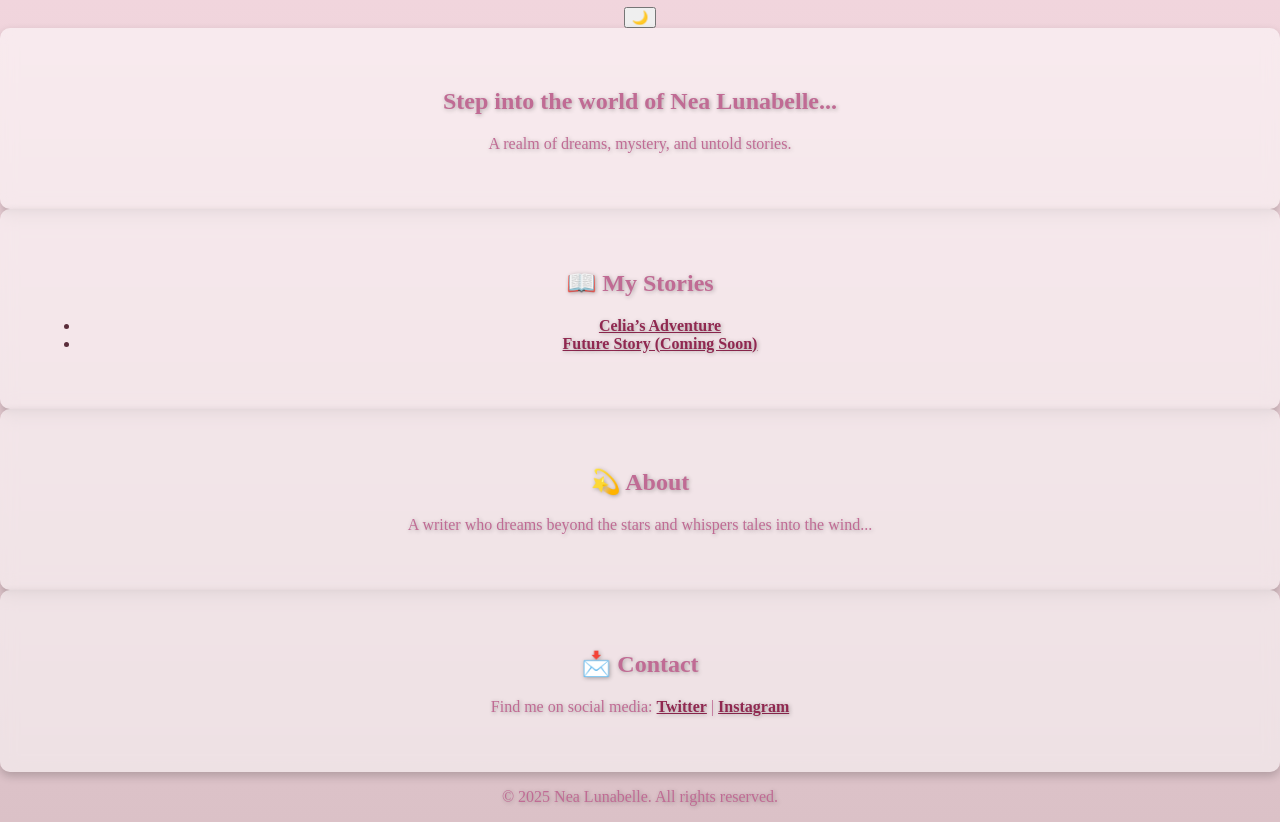
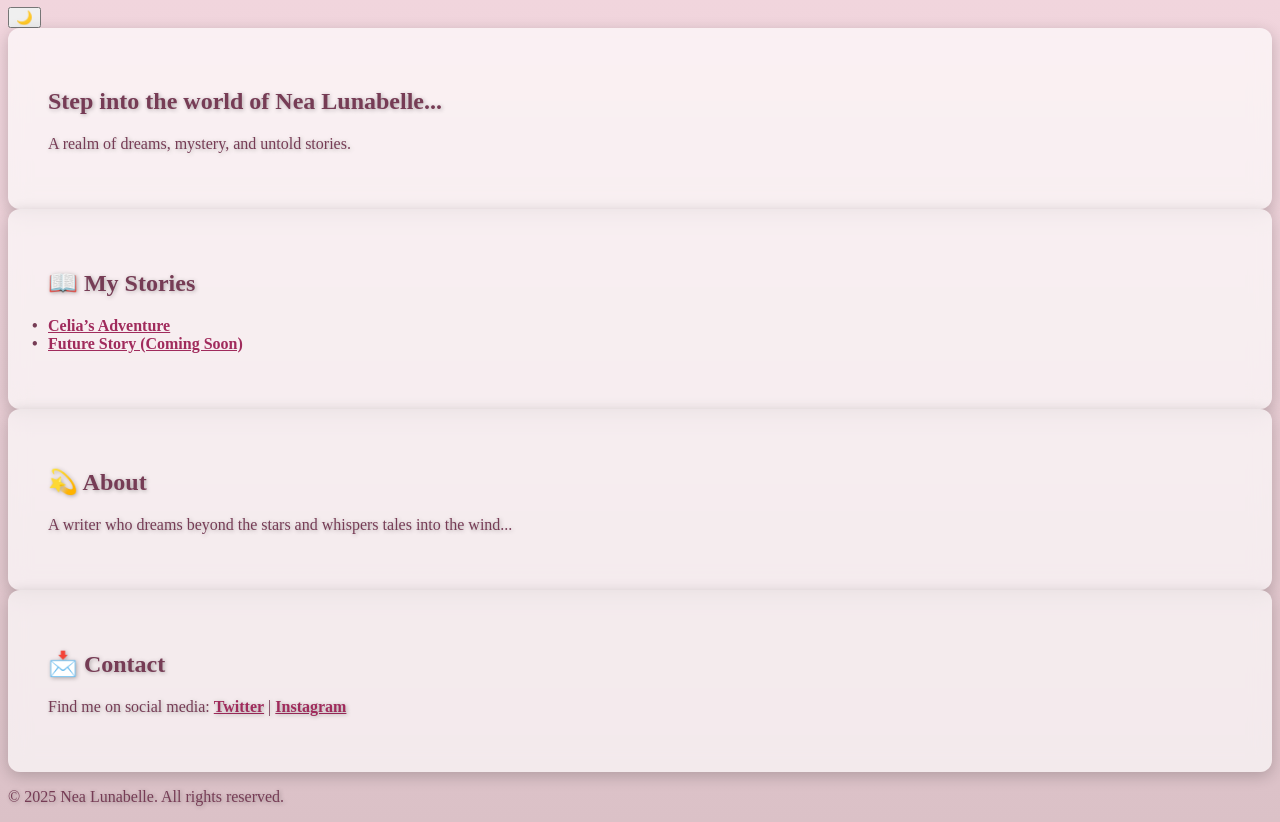
Before and after one commit to nesiac11/nesiac11.github.io, a plain HTML site: page index.html in a window 1280 px wide. Shown: the part 73-895 px from the top of the page. Drawn offline with Linux system fonts and the light colour scheme; a script that the page names is missing.

Commit message:
Update styles.css

```diff
--- a/styles.css
+++ b/styles.css
@@ -1,12 +1,3 @@
-/* 🌙 General Styles */
-body {
-    font-family: 'Cormorant Garamond', serif;
-    margin: 0;
-    padding: 0;
-    text-align: center;
-    transition: background 0.5s, color 0.5s;
-}
-
 /* 🌸 Light Mode Background */
 body {
     background: linear-gradient(to bottom, #f3d7df, #dbc1c7);
@@ -19,29 +10,29 @@ body.dark-mode {
     color: #e0d6eb;
 }
 
-/* 🏷️ Text Improvements */
-h1, h2, p, a {
-    color: #c06b94; /* Darker dusty pink */
+/* 🏷️ Header & Text */
+h1, h2, p {
+    color: #763c55; /* Darker dusty pink for better contrast */
     text-shadow: 1px 1px 4px rgba(0, 0, 0, 0.3);
 }
 
-/* 📜 Section Background (for better contrast) */
+/* 📜 Section Background */
 section {
-    background: rgba(255, 255, 255, 0.5); /* Less transparent */
-    border-radius: 10px;
-    backdrop-filter: blur(8px);
+    background: rgba(255, 255, 255, 0.65); /* Slightly darker */
+    border-radius: 12px;
+    backdrop-filter: blur(10px);
     padding: 40px;
-    box-shadow: 0 4px 10px rgba(0, 0, 0, 0.2);
+    box-shadow: 0 4px 15px rgba(0, 0, 0, 0.2);
 }
 
 /* Dark Mode Section */
 body.dark-mode section {
-    background: rgba(255, 255, 255, 0.1);
+    background: rgba(255, 255, 255, 0.15);
 }
 
 /* 📖 Story Links */
 a {
-    color: #902850;
+    color: #a02b5c; /* Darker pink */
     font-weight: bold;
     transition: color 0.3s, text-shadow 0.3s;
 }
@@ -59,3 +50,18 @@ body.dark-mode a {
 body.dark-mode a:hover {
     color: #f3c1ff;
 }
+
+/* 🔹 Fix Bullet Point Issue */
+ul {
+    list-style-type: none;
+    padding-left: 0;
+}
+
+ul li::before {
+    content: "•";
+    color: #763c55; /* Matches text color */
+    font-weight: bold;
+    display: inline-block;
+    width: 1em;
+    margin-left: -1em;
+}
```
